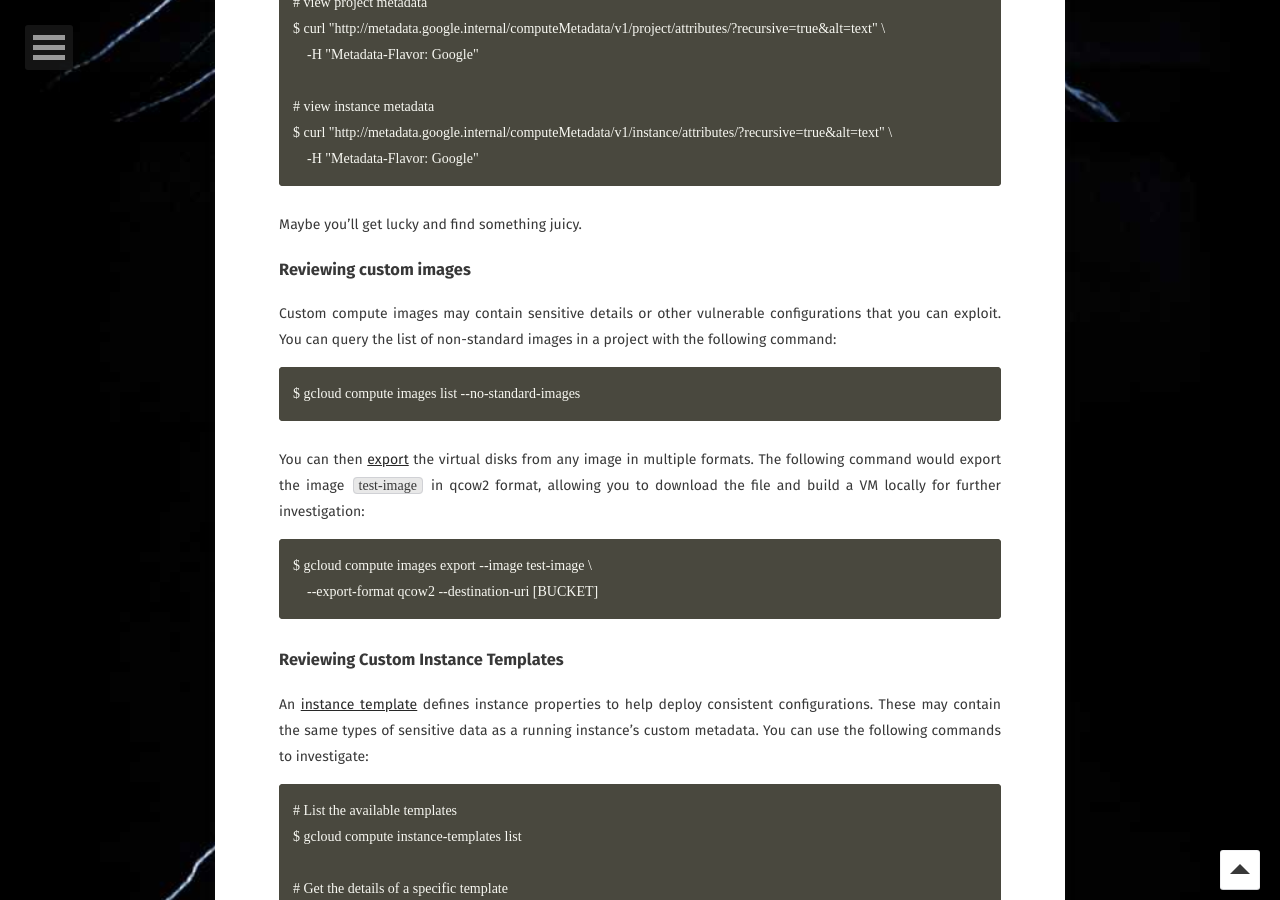
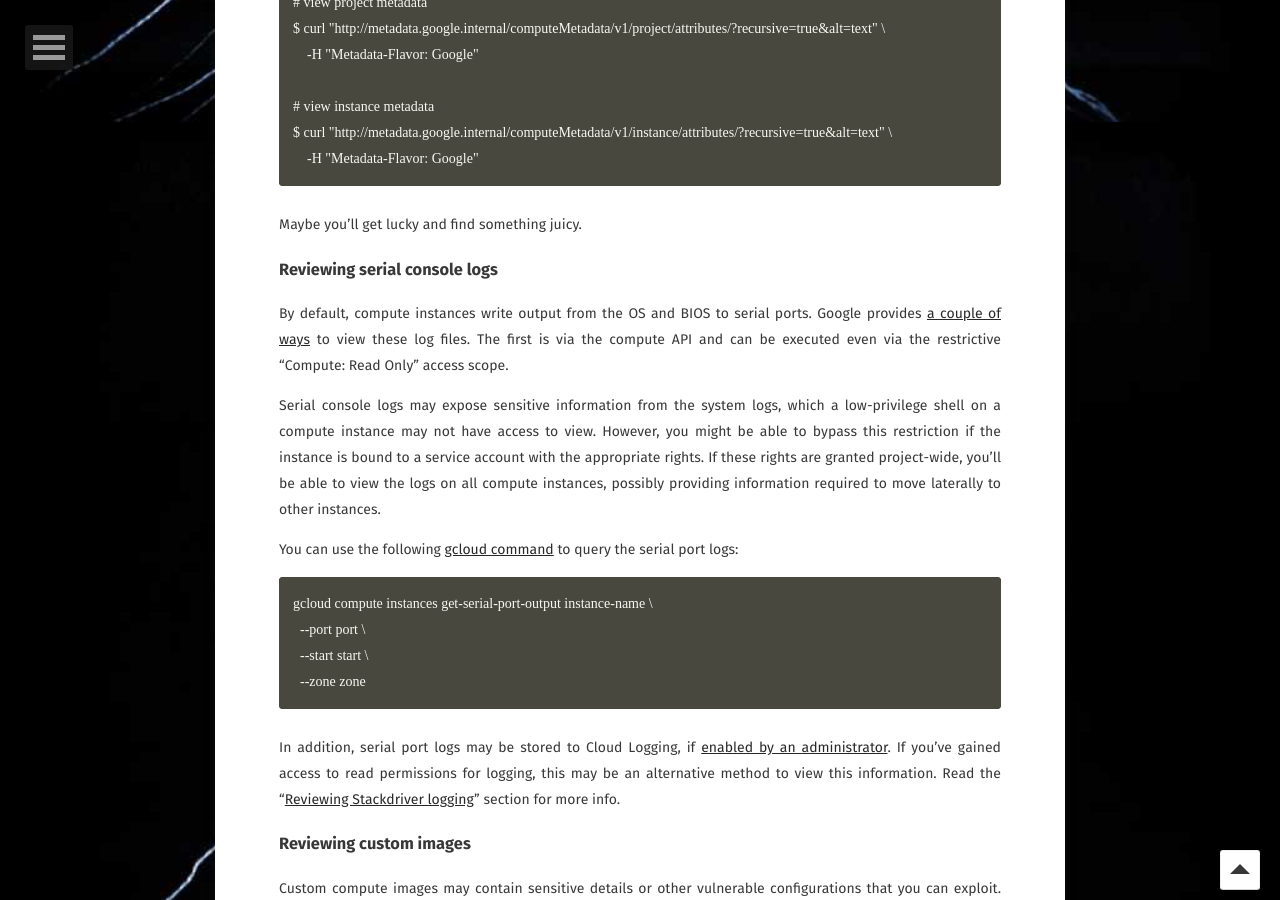
Before and after one commit to hackdou/initblog.com, a Jekyll site: the page built from _posts/2020-02-12-gcp-post-exploitation.md, in a window 1280 px wide and 900 px high, scrolled down 23278 px. Built offline with Jekyll 4.4.1, drawn with Linux system fonts in a browser that asks for light colours; some web fonts are replaced; some of the changed text lies outside the part shown.

Commit message:
added serial console logs

````diff
--- a/_posts/2020-02-12-gcp-post-exploitation.md
+++ b/_posts/2020-02-12-gcp-post-exploitation.md
@@ -819,6 +819,23 @@ $ curl "http://metadata.google.internal/computeMetadata/v1/instance/attributes/?
 
 Maybe you'll get lucky and find something juicy.
 
+### Reviewing serial console logs
+
+By default, compute instances write output from the OS and BIOS to serial ports. Google provides [a couple of ways](https://cloud.google.com/compute/docs/instances/viewing-serial-port-output) to view these log files. The first is via the compute API and can be executed even via the restrictive "Compute: Read Only" access scope.
+
+Serial console logs may expose sensitive information from the system logs, which a low-privilege shell on a compute instance may not have access to view. However, you might be able to bypass this restriction if the instance is bound to a service account with the appropriate rights. If these rights are granted project-wide, you'll be able to view the logs on all compute instances, possibly providing information required to move laterally to other instances.
+
+You can use the following [gcloud command](https://cloud.google.com/sdk/gcloud/reference/compute/instances/get-serial-port-output) to query the serial port logs:
+
+```
+gcloud compute instances get-serial-port-output instance-name \
+  --port port \
+  --start start \
+  --zone zone
+```
+
+In addition, serial port logs may be stored to Cloud Logging, if [enabled by an administrator](https://cloud.google.com/compute/docs/instances/viewing-serial-port-output#enable-stackdriver). If you've gained access to read permissions for logging, this may be an alternative method to view this information. Read the "[Reviewing Stackdriver logging](#reviewing-stackdriver-logging)" section for more info.
+
 ### Reviewing custom images
 
 Custom compute images may contain sensitive details or other vulnerable configurations that you can exploit. You can query the list of non-standard images in a project with the following command:
````
